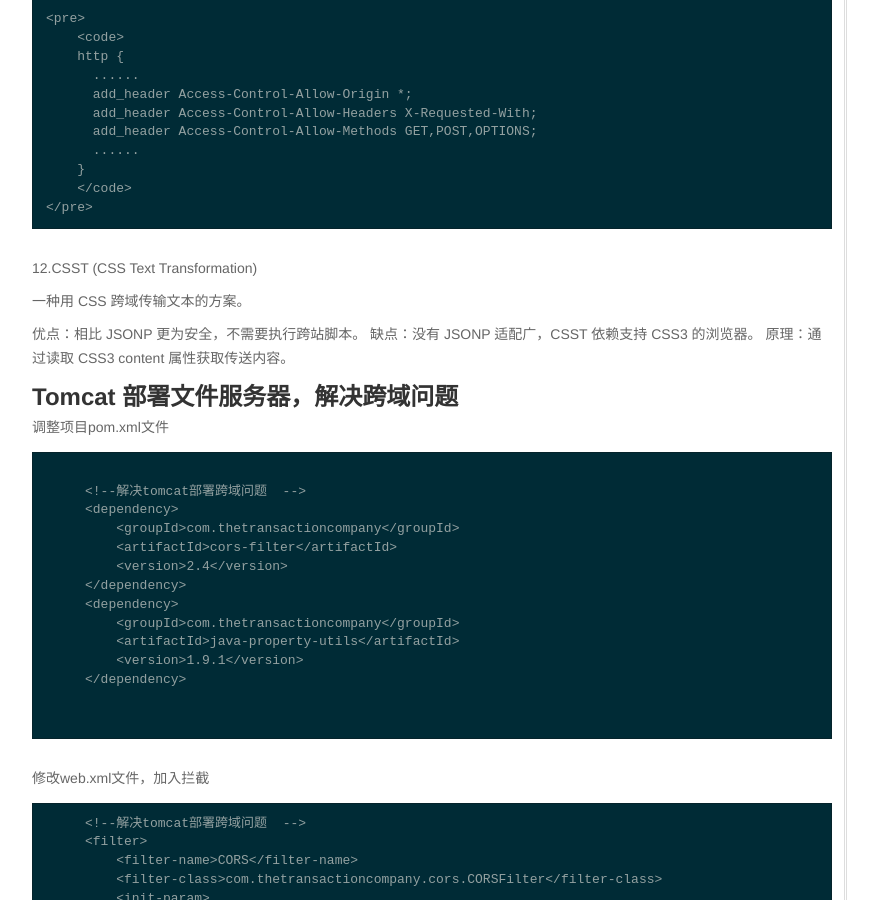
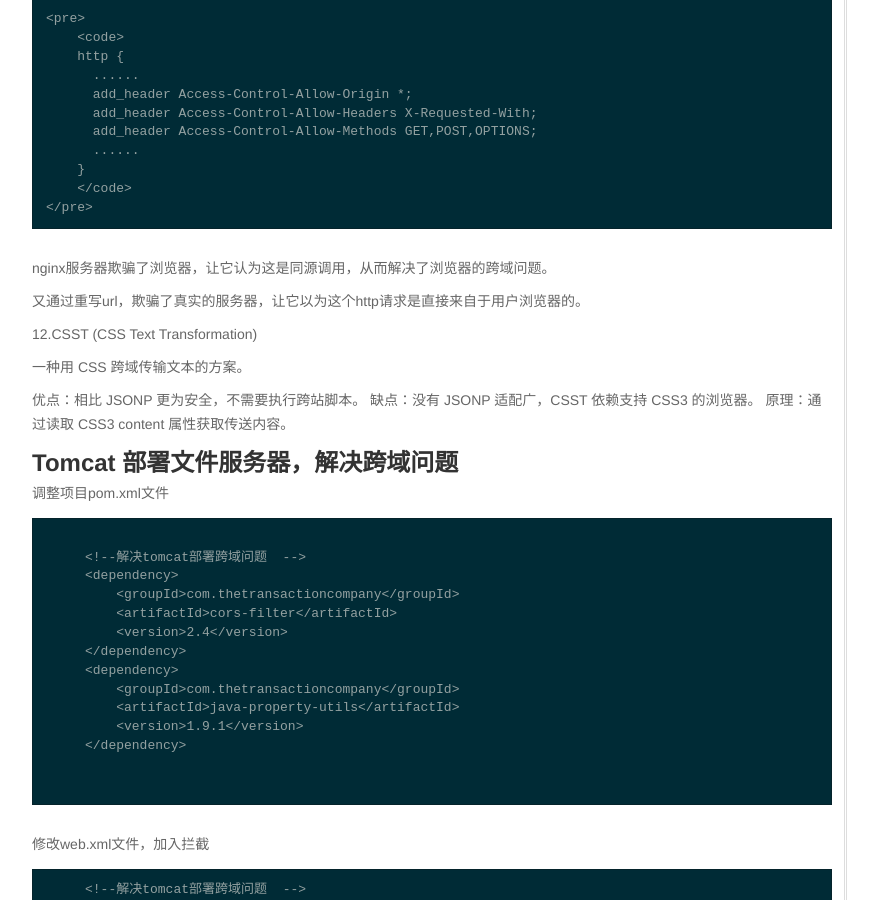
Before and after one commit to wkylin/wkylin.github.com, a Jekyll site: the page built from _posts/core-samples/2016-07-14-tomcat-cors.md, in a window 1280 px wide and 900 px high, scrolled down 1692 px. Shown: the whole window, without its empty margins (48-926 px from the left). Built offline with Jekyll 4.4.1, drawn with Linux system fonts in a browser that asks for light colours; comment, search, counter and statistics services are not loaded.

Commit message:
tomcat cors .....

```diff
--- a/_posts/core-samples/2016-07-14-tomcat-cors.md
+++ b/_posts/core-samples/2016-07-14-tomcat-cors.md
@@ -104,6 +104,11 @@
         }
         </code>
     </pre>
+
+nginx服务器欺骗了浏览器，让它认为这是同源调用，从而解决了浏览器的跨域问题。
+
+又通过重写url，欺骗了真实的服务器，让它以为这个http请求是直接来自于用户浏览器的。
+
 
 12.CSST (CSS Text Transformation)
 
```
